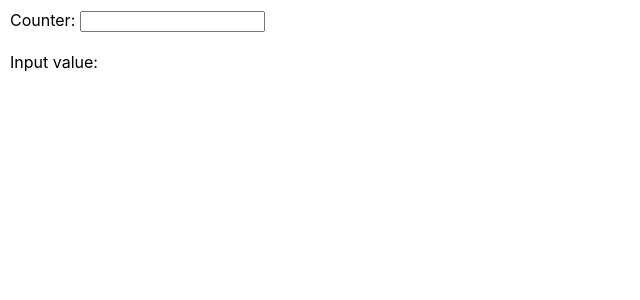
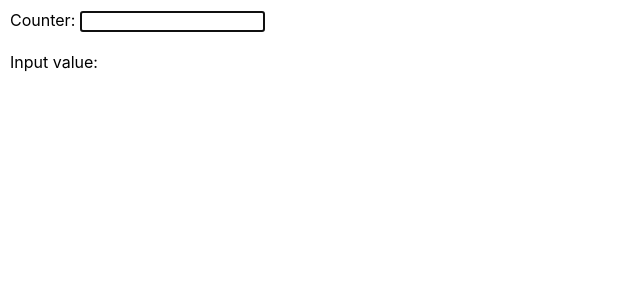
Before and after one commit to shaghab/reactapp, a React (Create React App) app: page / in a window 1280 px wide. Shown: the top 300 px of the page, without its empty margins (0-640 px from the left). Built offline with nearby package versions, Linux system fonts and the light colour scheme.

Commit message:
Add focus to input field on mount

```diff
--- a/src/Counter.js
+++ b/src/Counter.js
@@ -1,10 +1,15 @@
-import { useState } from 'react';
+import { useState, useEffect, useRef } from 'react';
 
 function Counter() {
-  const [value, setCount] = useState('');
+  const [value, setValue] = useState('');
+  const refCounter = useRef();
+
+  useEffect(function () {
+    refCounter.current.focus(); // refCounter.current represents the DOM element associated with that reference
+  }, []);
 
   function change(event) {
-    setCount(event.target.value);
+    setValue(event.target.value);
   }
 
   function keydown(event) {
@@ -18,7 +23,7 @@ function Counter() {
 
   return (
     <>
-      Counter: <input type="text" onChange={change} onKeyDown={keydown} /> <br />
+      Counter: <input type="text" onChange={change} onKeyDown={keydown} ref={refCounter} /> <br />
       <br />
       Input value: {value}
     </>
```
